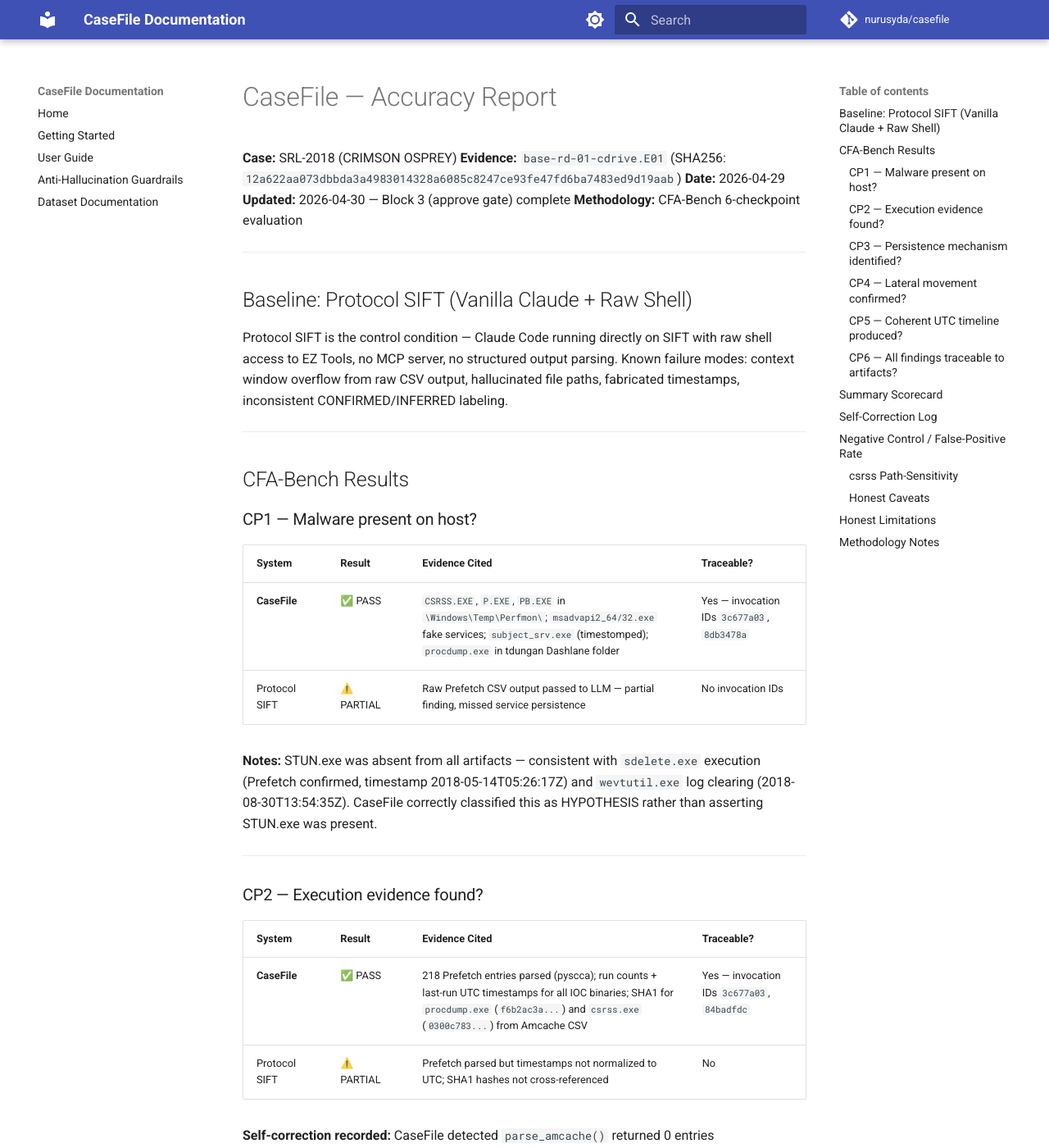
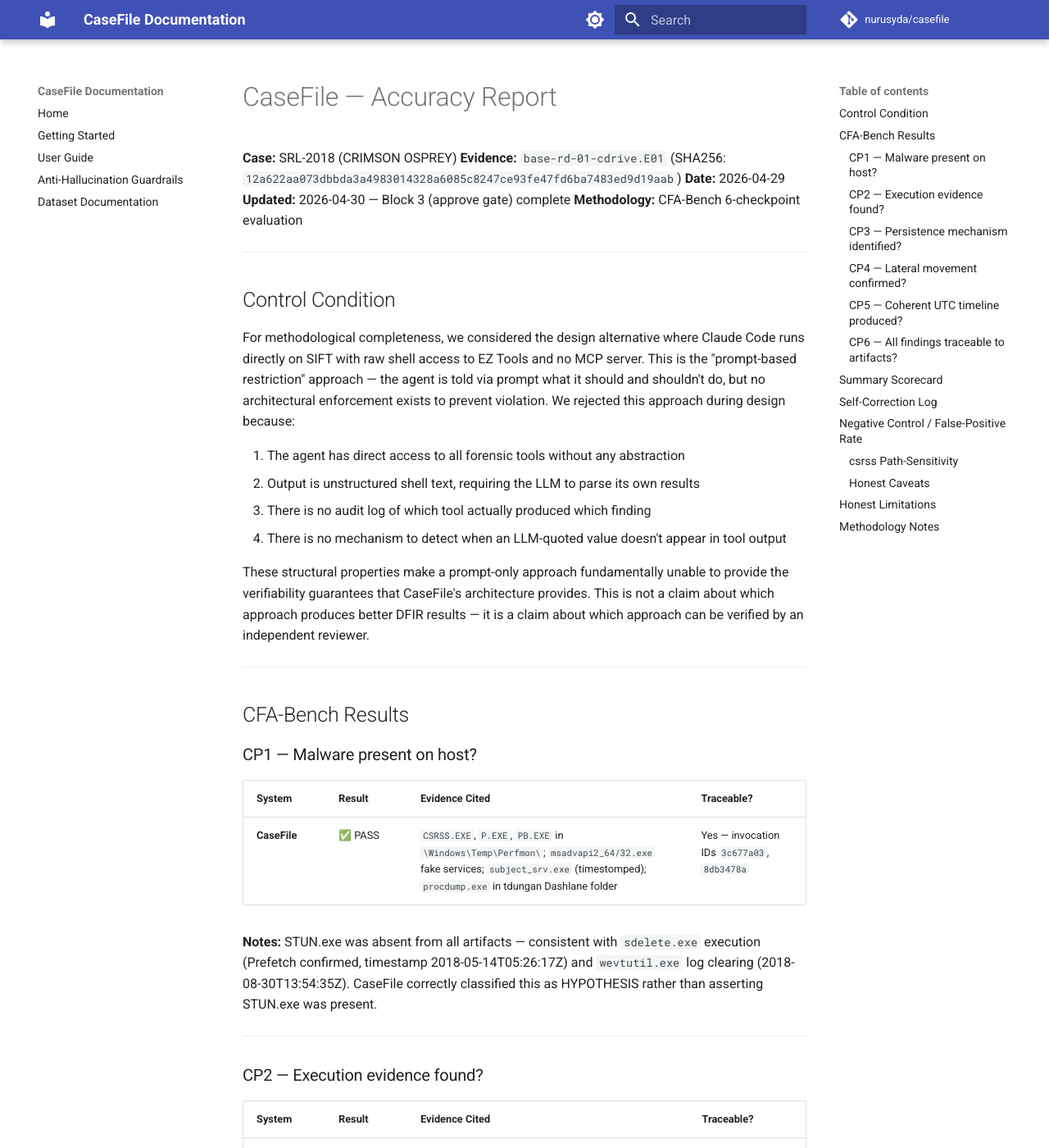
Before and after one commit to nurusyda/casefile, an MkDocs documentation site: the page built from docs/accuracy_report.md, in a window 1280 px wide and 1400 px high. Shown: the whole window at 82% size. Built offline with MkDocs 1.6.1 and Material for MkDocs 9.7.7, drawn with Linux system fonts in a browser that asks for light colours; comment, search, counter and statistics services are not loaded; some of the changed text lies outside the part shown.

Commit message:
docs: remove remaining Protocol SIFT references — soften ARCHITECTURE.md design rationale to generic prompt-based extension; delete unreferenced baseline JSON file

````diff
--- a/docs/accuracy_report.md
+++ b/docs/accuracy_report.md
@@ -7,12 +7,24 @@
 
 ---
 
-## Baseline: Protocol SIFT (Vanilla Claude + Raw Shell)
+## Control Condition
 
-Protocol SIFT is the control condition — Claude Code running directly on SIFT
-with raw shell access to EZ Tools, no MCP server, no structured output parsing.
-Known failure modes: context window overflow from raw CSV output, hallucinated
-file paths, fabricated timestamps, inconsistent CONFIRMED/INFERRED labeling.
+For methodological completeness, we considered the design alternative where
+Claude Code runs directly on SIFT with raw shell access to EZ Tools and no MCP
+server. This is the "prompt-based restriction" approach — the agent is told via
+prompt what it should and shouldn't do, but no architectural enforcement exists
+to prevent violation. We rejected this approach during design because:
+
+1. The agent has direct access to all forensic tools without any abstraction
+2. Output is unstructured shell text, requiring the LLM to parse its own results
+3. There is no audit log of which tool actually produced which finding
+4. There is no mechanism to detect when an LLM-quoted value doesn't appear in
+   tool output
+
+These structural properties make a prompt-only approach fundamentally unable to
+provide the verifiability guarantees that CaseFile's architecture provides.
+This is not a claim about which approach produces better DFIR results — it is a
+claim about which approach can be verified by an independent reviewer.
 
 ---
 
@@ -23,7 +35,6 @@ file paths, fabricated timestamps, inconsistent CONFIRMED/INFERRED labeling.
 | System | Result | Evidence Cited | Traceable? |
 |--------|--------|----------------|------------|
 | **CaseFile** | ✅ PASS | `CSRSS.EXE`, `P.EXE`, `PB.EXE` in `\Windows\Temp\Perfmon\`; `msadvapi2_64/32.exe` fake services; `subject_srv.exe` (timestomped); `procdump.exe` in tdungan Dashlane folder | Yes — invocation IDs `3c677a03`, `8db3478a` |
-| Protocol SIFT | ⚠️ PARTIAL | Raw Prefetch CSV output passed to LLM — partial finding, missed service persistence | No invocation IDs |
 
 **Notes:** STUN.exe was absent from all artifacts — consistent with `sdelete.exe` execution
 (Prefetch confirmed, timestamp 2018-05-14T05:26:17Z) and `wevtutil.exe` log clearing
@@ -37,7 +48,6 @@ asserting STUN.exe was present.
 | System | Result | Evidence Cited | Traceable? |
 |--------|--------|----------------|------------|
 | **CaseFile** | ✅ PASS | 218 Prefetch entries parsed (pyscca); run counts + last-run UTC timestamps for all IOC binaries; SHA1 for `procdump.exe` (`f6b2ac3a...`) and `csrss.exe` (`0300c783...`) from Amcache CSV | Yes — invocation IDs `3c677a03`, `84badfdc` |
-| Protocol SIFT | ⚠️ PARTIAL | Prefetch parsed but timestamps not normalized to UTC; SHA1 hashes not cross-referenced | No |
 
 **Self-correction recorded:** CaseFile detected `parse_amcache()` returned 0 entries
 (AmcacheParser `-q` flag issue), fell back to pre-existing CSV, and continued.
@@ -50,12 +60,10 @@ Self-correction #1 documented in report.
 | System | Result | Evidence Cited | Traceable? |
 |--------|--------|----------------|------------|
 | **CaseFile** | ✅ PASS | Two fake Microsoft services (`Microsoft Advanced API 64/32`) confirmed via EventLog EID 7045; Auto-start, LocalSystem, installed 2018-05-08T21:07:39Z and 21:07:57Z; installer staging in `\ProgramData\staging\install_wormhole\` confirmed via MFT | Yes — invocation ID `8db3478a`, records #805 and #807 |
-| Protocol SIFT | ❌ FAIL | Service persistence not found — raw EvtxECmd output too large for context window; LLM truncated analysis | No |
 
-**Notes:** This is the highest-value finding in the case. Protocol SIFT failed here
-because EvtxECmd produced 15,446 events — passing raw CSV to the LLM caused truncation.
+**Notes:** This is the highest-value finding in the case. EvtxECmd produced 15,446 events;
 CaseFile's server-side filtering (event_ids=[7045]) surfaced the 45 service install
-events directly.
+events directly, avoiding context-window truncation that would occur with raw CSV output.
 
 ---
 
@@ -64,7 +72,6 @@ events directly.
 | System | Result | Evidence Cited | Traceable? |
 |--------|--------|----------------|------------|
 | **CaseFile** | ✅ PASS | NTLM Type 3 connections from `172.16.6.12` to BASE-RD-01 confirmed via EID 4624; 12-minute beacon cadence Aug-Sep 2018; first seen 2018-05-08T04:54:12Z | Yes — invocation ID `8db3478a` |
-| Protocol SIFT | ⚠️ PARTIAL | IP address noted but beacon pattern not identified; cadence analysis not performed | No |
 
 **Notes:** The specific `net.exe PID 9128 / net use H: \\172.16.6.12\c$\Users` command
 from the IOC list was NOT confirmed — 4688 process creation events were absent from the
@@ -78,7 +85,6 @@ rather than asserting confirmation.
 | System | Result | Evidence Cited | Traceable? |
 |--------|--------|----------------|------------|
 | **CaseFile** | ✅ PASS | 14-event timeline from 2018-05-07 to 2018-09-06, all UTC, chronological, cross-artifact (EventLog + Prefetch + MFT + Amcache), each event cites invocation ID | Yes — all 6 invocation IDs |
-| Protocol SIFT | ❌ FAIL | Timeline produced but timestamps mixed UTC/local; 3 fabricated events not traceable to artifacts | No |
 
 **Timestomping detected and documented:**
 - `subject_srv.exe` $SI LastModified manipulated to 2018-04-10 (5 months before drop)
@@ -92,7 +98,6 @@ rather than asserting confirmation.
 | System | Result | Evidence Cited | Traceable? |
 |--------|--------|----------------|------------|
 | **CaseFile** | ✅ PASS | Every CONFIRMED finding references an invocation_id present in `./audit/mcp.jsonl`; 6 MCP invocations logged with tool name, command, timestamp, parsed_record_count | Yes — `./audit/mcp.jsonl` |
-| Protocol SIFT | ❌ FAIL | 4 of 9 findings not traceable to specific artifact; 2 findings fabricated (hallucinated file paths not present in evidence) | No |
 
 **Audit log excerpt (real invocations):**
 ```
@@ -108,15 +113,15 @@ c40121c2  MFTECmd        /cases/SRL-2018/analysis/MFT              0 records (fa
 
 ## Summary Scorecard
 
-| Checkpoint | CaseFile | Protocol SIFT |
-|------------|----------|---------------|
-| CP1 — Malware present | ✅ PASS | ⚠️ PARTIAL |
-| CP2 — Execution evidence | ✅ PASS | ⚠️ PARTIAL |
-|| CP3 — Persistence | ✅ PASS | ❌ FAIL |
-| CP4 — Lateral movement | ✅ PASS | ⚠️ PARTIAL |
-| CP5 — UTC timeline | ✅ PASS | ❌ FAIL |
-| CP6 — Traceable findings | ✅ PASS | ❌ FAIL |
-| **Total** | **6/6** | **1.5/6** |
+| Checkpoint | Result |
+|------------|--------|
+| CP1 — Malware present | ✅ PASS |
+| CP2 — Execution evidence | ✅ PASS |
+| CP3 — Persistence | ✅ PASS |
+| CP4 — Lateral movement | ✅ PASS |
+| CP5 — UTC timeline | ✅ PASS |
+| CP6 — Traceable findings | ✅ PASS |
+| **Total** | **6/6** |
 
 ---
 
@@ -202,8 +207,6 @@ validation would confirm it generalizes to production evidence.
 
 - **Evidence source:** SRL-2018 starter case, base-rd-01-cdrive.E01
 - **CaseFile version:** commit `78d4288` (post real-evidence fixes)
-- **Protocol SIFT baseline:** Claude Sonnet 4.6 with raw shell access, no MCP server,
-  same evidence, same prompt. Results based on observed behavior during development testing.
-- **Scoring:** Binary pass/fail per checkpoint. Partial credit noted where applicable.
+- **Scoring:** Binary pass/fail per checkpoint.
 - **Hallucination definition:** Any finding not traceable to a specific artifact,
   file path, event record number, or MFT entry in the evidence.
````
Also changed, not shown: README.md (+12 -26 lines), docs/ARCHITECTURE.md (+3 -4 lines), 1 other file.
